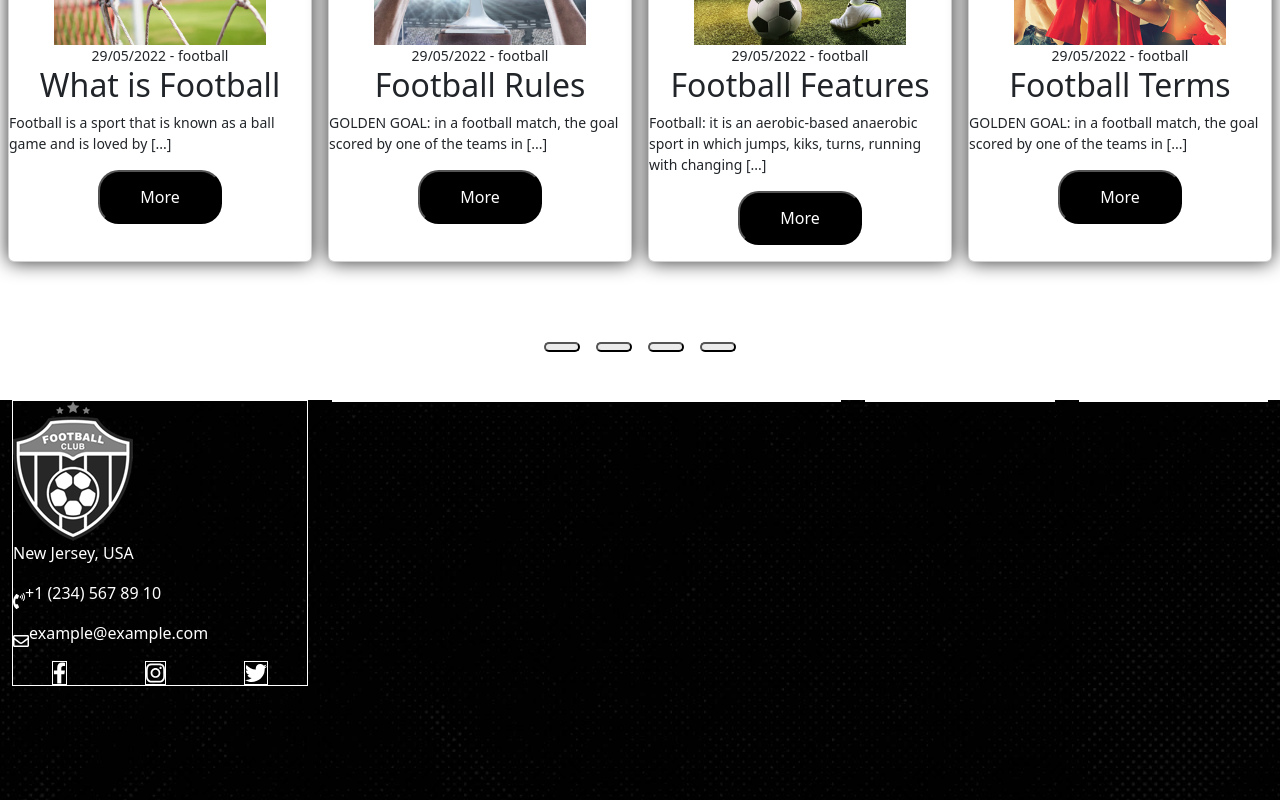
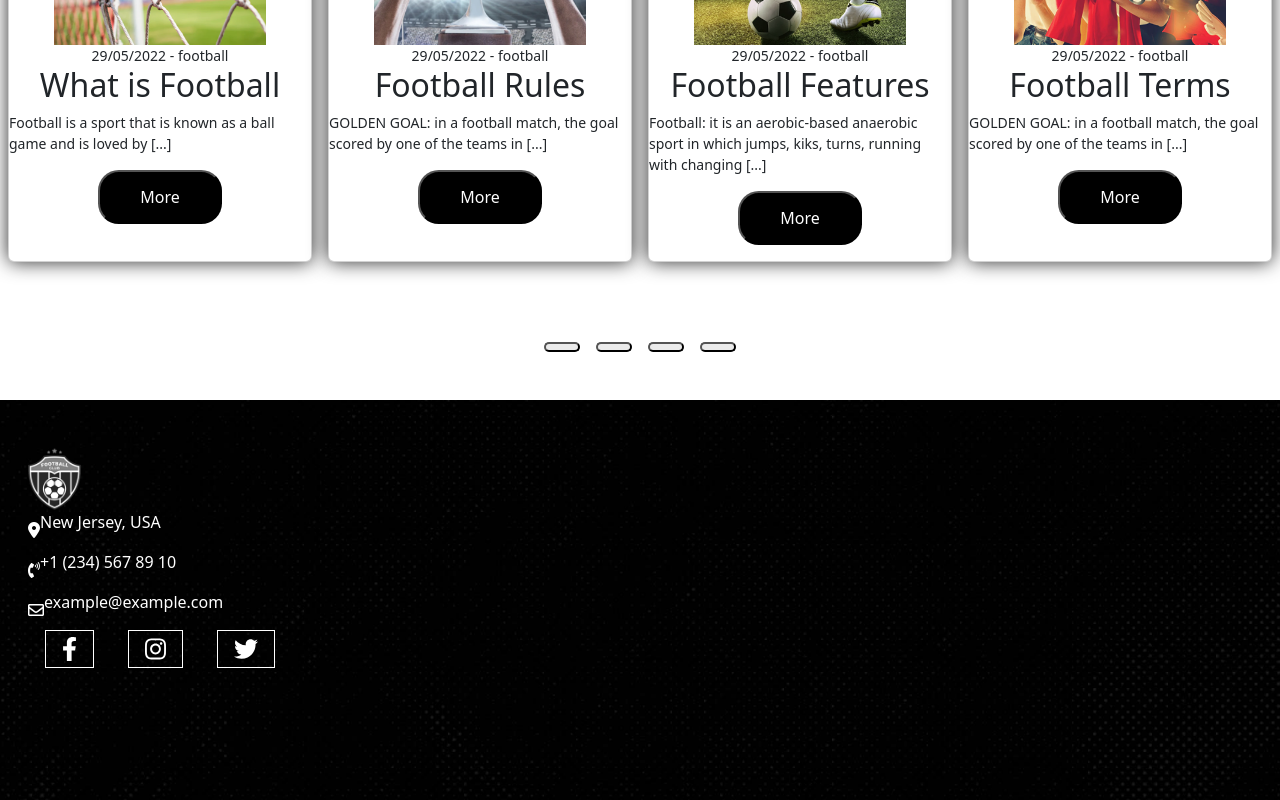
Before and after one commit to AlessioAbbati/proj-html-vuejs, a Vue app: page / in a window 1280 px wide. Shown: the part 3194-3994 px from the top of the page. Built offline with nearby package versions, Linux system fonts and the light colour scheme.

Commit message:
mod style first part footer

```diff
--- a/package.json
+++ b/package.json
@@ -9,6 +9,7 @@
     "preview": "vite preview"
   },
   "dependencies": {
+    "@fortawesome/fontawesome-free": "^6.4.0",
     "@fortawesome/fontawesome-svg-core": "^1.2.36",
     "@fortawesome/free-brands-svg-icons": "^5.15.4",
     "@fortawesome/free-regular-svg-icons": "^5.15.4",
--- a/src/App.vue
+++ b/src/App.vue
@@ -24,4 +24,5 @@ export default {
 
 <style lang="scss">
 @import "../node_modules/bootstrap/scss/bootstrap";
+@import "@fortawesome/fontawesome-free/css/all.css";
 </style>
--- a/src/components/AppFooter.vue
+++ b/src/components/AppFooter.vue
@@ -11,8 +11,7 @@
                     </div>
                     <div class="info">
                         <span class="d-flex align-items-center justify-content-start">
-                            <font-awesome-icon :icon="['fas', 'location-dot']" />
-                            <font-awesome-icon :icon="['fas', 'location-pin']" />
+                            <i class="fa-solid fa-location-dot"></i>
                             <p>New Jersey, USA</p>
                         </span>
                         <span class="d-flex align-items-center justify-content-start">
@@ -25,9 +24,15 @@
                         </span>
                     </div>
                     <div class="socials d-flex justify-content-around">
-                        <font-awesome-icon class="icon" :icon="['fab', 'facebook-f']" />
-                        <font-awesome-icon class="icon" :icon="['fab', 'instagram']" />
-                        <font-awesome-icon class="icon" :icon="['fab', 'twitter']" />
+                        <div class="icon">
+                            <font-awesome-icon :icon="['fab', 'facebook-f']" />
+                        </div>
+                        <div class="icon">
+                            <font-awesome-icon :icon="['fab', 'instagram']" />
+                        </div>
+                        <div class="icon">
+                            <font-awesome-icon :icon="['fab', 'twitter']" />
+                        </div>
                     </div>
                 </div>
             </div>
@@ -59,7 +64,13 @@ footer {
     background-size: cover;
     .content {
         color: white;
-        border: 1px solid white;
+        margin: 3rem 1rem;
+        .img {
+            width: 100%;
+            img {
+             width: 20%;
+            }
+        }
         .info {
             span {
                 vertical-align: middle;
@@ -69,7 +80,7 @@ footer {
             font-size: 1.5rem;
             .icon {
                 border: 1px solid white;
-
+                padding-inline: 1rem;
             }
         }
     }
```
Also changed, not shown: 1 other file (tests, documents, lock files or other folders).
